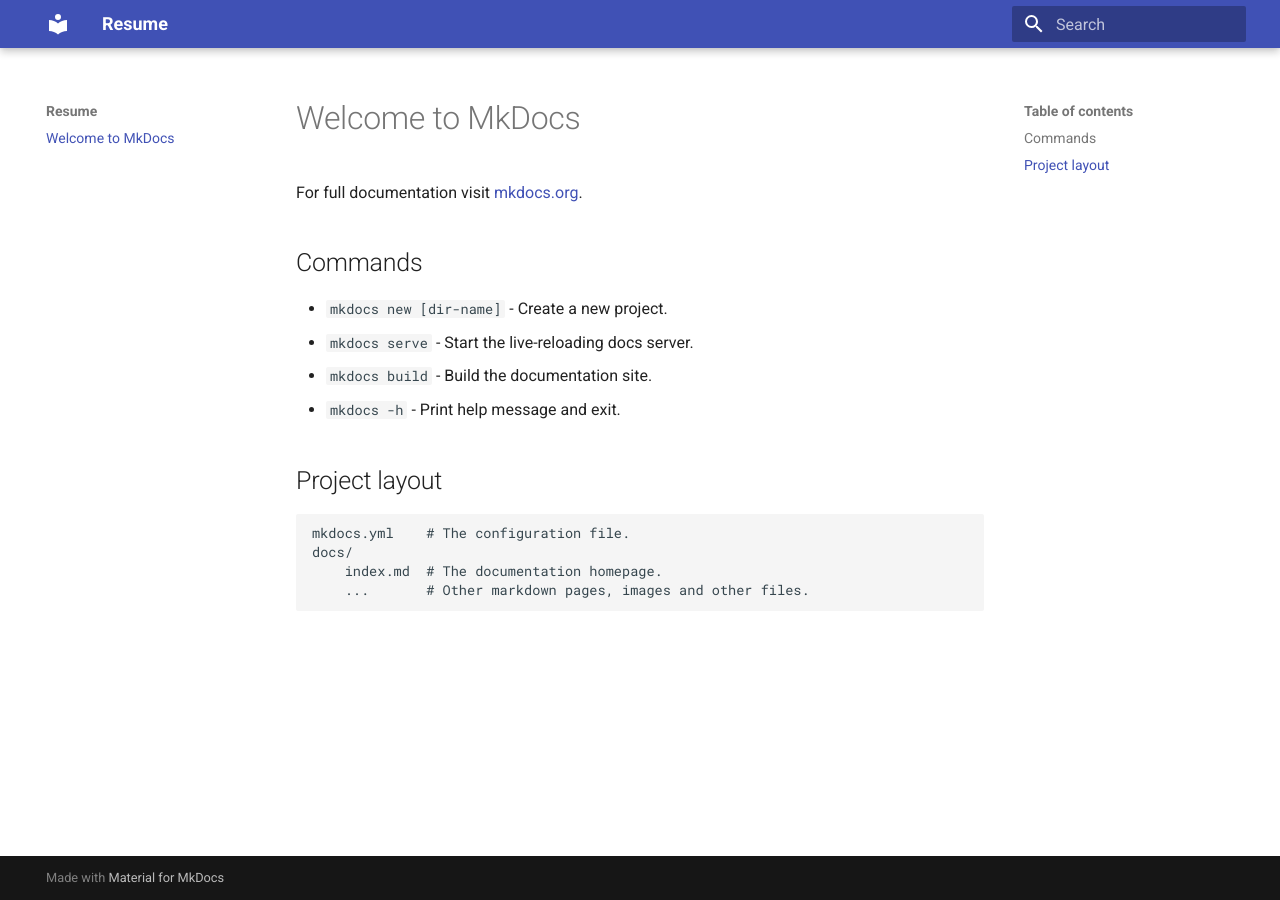
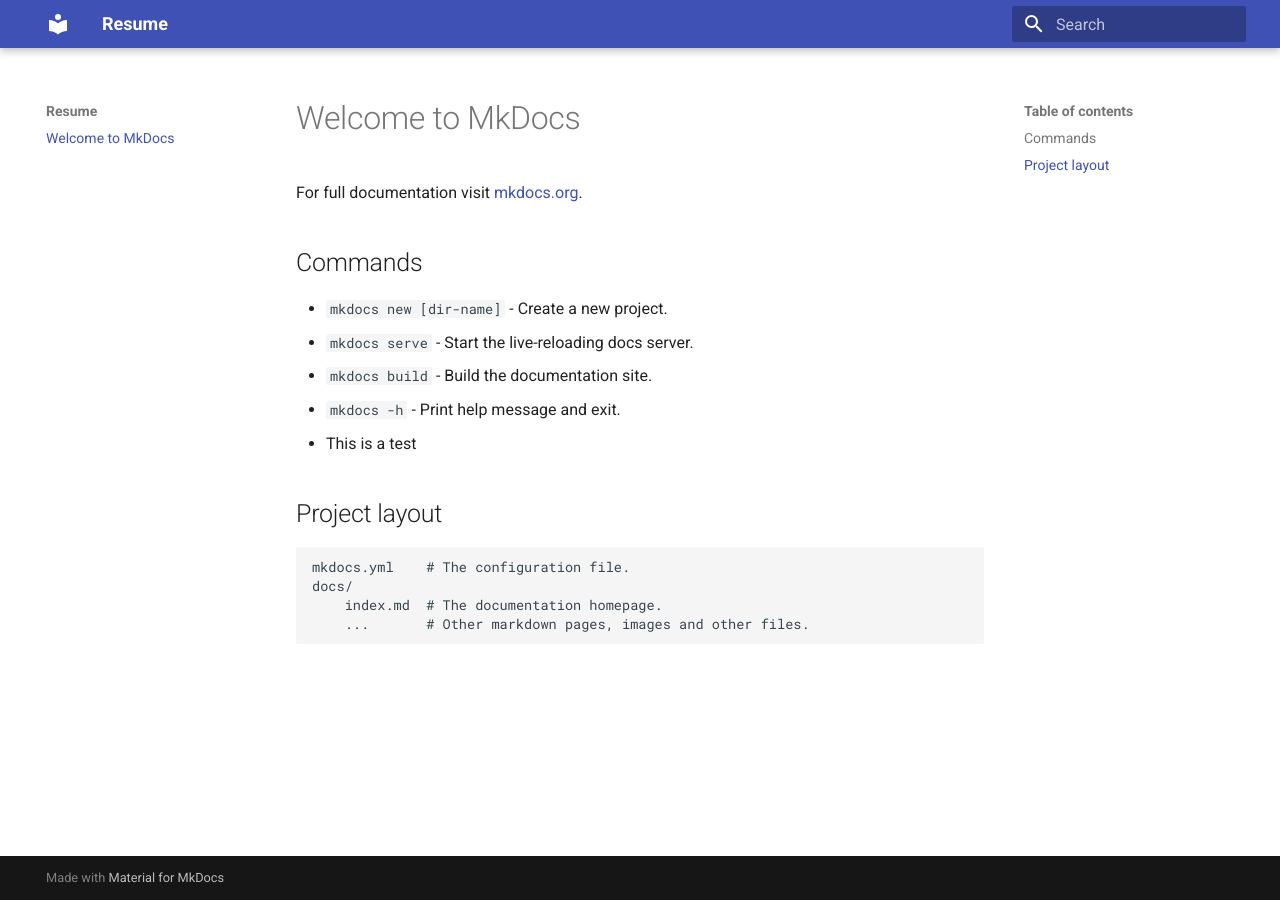
Before and after one commit to yrobel-lima/resume, an MkDocs documentation site: the page built from docs/index.md, in a window 1280 px wide. Built offline with MkDocs 1.6.1 and Material for MkDocs 9.7.7, drawn with Linux system fonts in a browser that asks for light colours.

Commit message:
Testing mkdocs-material

```diff
--- a/docs/index.md
+++ b/docs/index.md
@@ -8,6 +8,7 @@
 * `mkdocs serve` - Start the live-reloading docs server.
 * `mkdocs build` - Build the documentation site.
 * `mkdocs -h` - Print help message and exit.
+* This is a test
 
 ## Project layout
 
```
